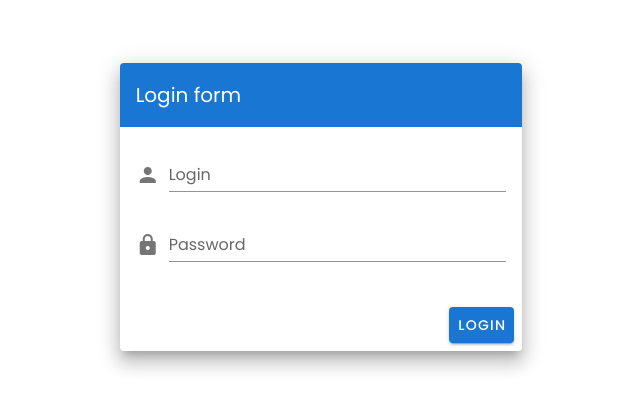
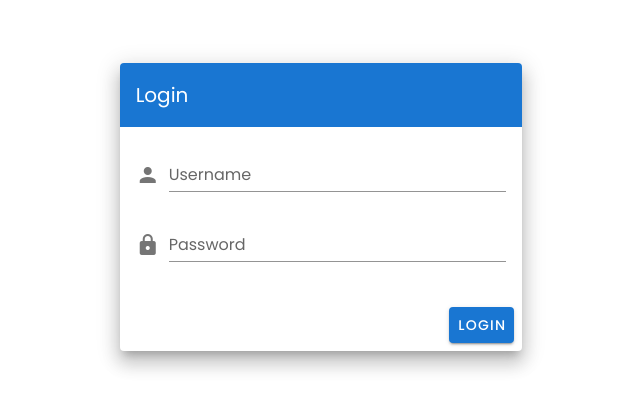
Before and after one commit to praxis-academy-2020/praxis-online-school, a Vue app in the folder frontend/: page /login in a window 1280 px wide. Shown: the part 193-602 px from the top of the page, without its empty margins (319-959 px from the left). Built offline with nearby package versions, Linux system fonts and the light colour scheme; no server answers; what vue-sweetalert2 would draw is missing.

Commit message:
minggu 3

```diff
--- a/frontend/src/components/admin/Navigation.vue
+++ b/frontend/src/components/admin/Navigation.vue
@@ -1,22 +1,43 @@
 <template>
   <div>
-    <v-navigation-drawer app clipped>
+    <v-navigation-drawer app>
       <v-list dense>
         <v-list-item link>
-          <v-list-item-action>
+          <v-list-item-icon>
             <v-icon>mdi-view-dashboard</v-icon>
-          </v-list-item-action>
+          </v-list-item-icon>
           <v-list-item-content>
             <v-list-item-title>Dashboard</v-list-item-title>
           </v-list-item-content>
         </v-list-item>
+
+        <v-list-item link>
+          <v-list-item-icon>
+            <v-icon>mdi-view-dashboard</v-icon>
+          </v-list-item-icon>
+          <v-list-item-content>
+            <v-list-item-title>Setting</v-list-item-title>
+          </v-list-item-content>
+        </v-list-item>
       </v-list>
+
+      <template v-slot:append>
+        <div class="pa-3 d-flex justify-center">
+          <v-btn color="error" @click="logout">Logout</v-btn>
+        </div>
+      </template>
     </v-navigation-drawer>
   </div>
 </template>
 
 <script>
-export default {};
+export default {
+  methods: {
+    logout: function(){
+      return this.$router.push({name: "Home"})
+    }
+  }
+};
 </script>
 
 <style>
--- a/frontend/src/components/home/about.vue
+++ b/frontend/src/components/home/about.vue
@@ -1,7 +1,7 @@
 <template>
   <v-container class="mt-15 mb-15">
-    <v-row class="d-flex flex-column-reverse flex-sm-row">
-      <v-col cols="12" sm="6" class="align-self-center">
+    <v-row class="d-flex flex-column-reverse flex-lg-row">
+      <v-col cols="12" lg="6" class="align-self-center">
         <div class="text-center">
           <h1>Sekilas tentang kami</h1>
           <h4>Praxis Academy</h4>
@@ -19,8 +19,8 @@
           </p>
         </div>
       </v-col>
-      <v-col cols="12" sm="6">
-        <v-img max-width="500" src="@/assets/p.png"></v-img>
+      <v-col class="d-flex justify-center" cols="12" lg="6">
+        <v-img max-width="400" src="@/assets/p.png"></v-img>
       </v-col>
     </v-row>
   </v-container>
--- a/frontend/src/components/home/carousel.vue
+++ b/frontend/src/components/home/carousel.vue
@@ -1,7 +1,15 @@
 <template>
-    <v-carousel class="mb-10" cycle height="400" hide-delimiter-background show-arrows-on-hover>
+  <div>
+    <v-carousel
+      class="mb-10"
+      cycle
+      height="400"
+      hide-delimiter-background
+      show-arrows-on-hover
+    >
       <v-carousel-item v-for="(item,i) in items" :key="i" :src="item.src"></v-carousel-item>
     </v-carousel>
+  </div>
 </template>
 
 <script>
@@ -12,9 +20,9 @@ import gmbhome4 from "@/assets/carousel/CUR3.png";
 import gmbhome5 from "@/assets/carousel/CUR5.png";
 import gmbhome6 from "@/assets/carousel/CUR6.png";
 export default {
-    data(){
-        return{
-            items:[
+  data() {
+    return {
+      items: [
         {
           src: gmbhome1
         },
@@ -24,7 +32,7 @@ export default {
         {
           src: gmbhome3
         },
-         {
+        {
           src: gmbhome4
         },
         {
@@ -34,7 +42,7 @@ export default {
           src: gmbhome6
         }
       ]
-        }
-    }
-}
+    };
+  }
+};
 </script>
--- a/frontend/src/components/home/slide.vue
+++ b/frontend/src/components/home/slide.vue
@@ -1,23 +1,22 @@
 <template>
   <div class="mt-15">
-    <h1 class="text-center mb-5">KATA MENTOR PRAXIS</h1><br>
+    <h1 class="text-center mb-5">KATA MENTOR PRAXIS</h1>
+    <br />
     <v-container>
-      <v-carousel class="mb-10" cycle height="200" hide-delimiter-background show-arrows-on-hover >
-      <v-carousel-item v-for="(item,i) in items" :key="i" :src="item.src"></v-carousel-item>
-    </v-carousel>
+      <v-carousel class="mb-10" cycle height="200" hide-delimiter-background show-arrows-on-hover>
+        <v-carousel-item v-for="(item,i) in items" :key="i" :src="item.src"></v-carousel-item>
+      </v-carousel>
     </v-container>
-    </div>
-
-
+  </div>
 </template>
 <script>
 import gmbhome1 from "@/assets/TESTIMONI/tes1.png";
 import gmbhome2 from "@/assets/TESTIMONI/tes2.png";
 import gmbhome3 from "@/assets/TESTIMONI/tes3.png";
 export default {
-    data(){
-        return{
-            items:[
+  data() {
+    return {
+      items: [
         {
           src: gmbhome1
         },
@@ -28,7 +27,7 @@ export default {
           src: gmbhome3
         }
       ]
-        }
-    }
-}
+    };
+  }
+};
 </script>
--- a/frontend/src/views/Login.vue
+++ b/frontend/src/views/Login.vue
@@ -6,12 +6,19 @@
           <v-col cols="12" sm="8" md="4">
             <v-card class="elevation-12">
               <v-toolbar color="primary" dark flat>
-                <v-toolbar-title>Login form</v-toolbar-title>
+                <v-toolbar-title>Login</v-toolbar-title>
                 <v-spacer></v-spacer>
               </v-toolbar>
+
               <v-card-text>
-                <v-form>
-                  <v-text-field label="Login" name="login" prepend-icon="mdi-account" type="text"></v-text-field>
+                <v-form ref="form">
+                  <v-text-field
+                  label="Username"
+                  name="username"
+                  prepend-icon="mdi-account"
+                  type="text"
+                  :rules="nameVal"
+                  ></v-text-field>
 
                   <v-text-field
                     id="password"
@@ -19,12 +26,13 @@
                     name="password"
                     prepend-icon="mdi-lock"
                     type="password"
+                    :rules="passwordVal"
                   ></v-text-field>
                 </v-form>
               </v-card-text>
               <v-card-actions>
                 <v-spacer></v-spacer>
-                <v-btn color="primary">Login</v-btn>
+                <v-btn color="primary" @click="login">Login</v-btn>
               </v-card-actions>
             </v-card>
           </v-col>
@@ -36,8 +44,21 @@
 
 <script>
 export default {
-  props: {
-    source: String
+  data: () => {
+    return {
+      nameVal: [v => !!v || "required"],
+      passwordVal: [v => !!v || "required"]
+    }
+  },
+  methods: {
+    login: function(){
+      if(this.$refs.form.validate()){
+        this.$swal("juoossss")
+        this.$router.push({name: "Admin"})
+      }else{
+        this.$swal('tetotttt')
+      }
+    }
   }
 };
 </script>
```
